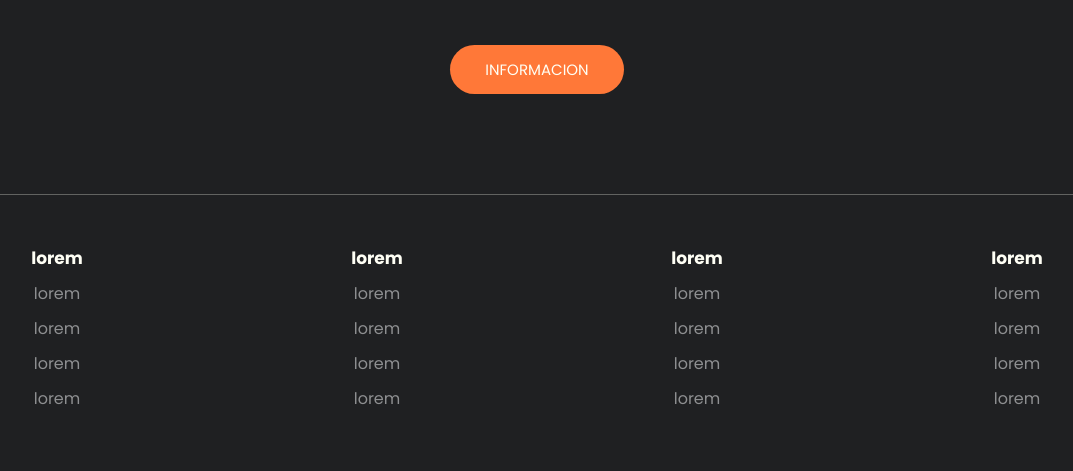
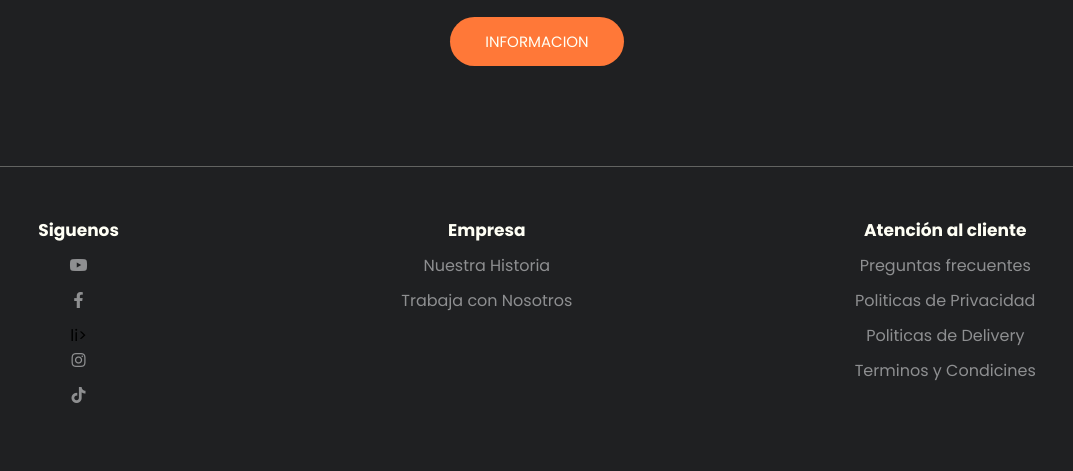
Before and after one commit to Frost173/Taller_Web, a PHP site: page / in a window 1280 px wide. Shown: the part 3040-3511 px from the top of the page, without its empty margins (103-1176 px from the left). After the commit the page ends 3443 px from the top, so only its background shows below. Run offline with PHP 8.4, Linux system fonts and the light colour scheme.

Commit message:
10/09/2024-00:52

```diff
--- a/Index.html
+++ b/Index.html
@@ -5,6 +5,7 @@
     <meta name="viewport" content="width=device-width, initial-scale=1.0">
     <title>Document</title>
     <link rel="stylesheet" href="style.css">
+    <link rel="stylesheet" href="https://cdnjs.cloudflare.com/ajax/libs/font-awesome/5.15.4/css/all.min.css">
 </head>
 <body>
     <header class="header">
@@ -36,7 +37,7 @@
                 <a href="#" class="btn-1">Informacion</a>
             </div>
             <div class="header-img">
-                <img src="imagenes/right.png" alt="">
+                <img src="imagenes/P1.jpg" alt="">
             </div>
 
         </div>
@@ -158,42 +159,30 @@
     <footer class="footer container">
 
         <div class="link">
-            <h3>lorem</h3>
+            <h3>Siguenos</h3>
             <ul>
-                <li><a href="#">lorem</a></li>
-                <li><a href="#">lorem</a></li>
-                <li><a href="#">lorem</a></li>
-                <li><a href="#">lorem</a></li>
+                <li><a href="https://www.youtube.com" target="_blank"><i class="fab fa-youtube"></i></a></li>
+                <li><a href="https://www.facebook.com" target="_blank"><i class="fab fa-facebook-f"></i></a>li>
+                <li><a href="https://www.instagram.com" target="_blank"><i class="fab fa-instagram"></i></a>                </li>
+                <li><a href="https://www.tiktok.com" target="_blank"><i class="fab fa-tiktok"></i></a></li>
             </ul>
         </div>
 
         <div class="link">
-            <h3>lorem</h3>
+            <h3>Empresa</h3>
             <ul>
-                <li><a href="#">lorem</a></li>
-                <li><a href="#">lorem</a></li>
-                <li><a href="#">lorem</a></li>
-                <li><a href="#">lorem</a></li>
+                <li><a href="NuestraHistoria.html">Nuestra Historia</a></li>
+                <li><a href="Trabaja.html">Trabaja con Nosotros</a></li>
             </ul>
         </div>
 
         <div class="link">
-            <h3>lorem</h3>
+            <h3>Atención al cliente</h3>
             <ul>
-                <li><a href="#">lorem</a></li>
-                <li><a href="#">lorem</a></li>
-                <li><a href="#">lorem</a></li>
-                <li><a href="#">lorem</a></li>
-            </ul>
-        </div>
-
-        <div class="link">
-            <h3>lorem</h3>
-            <ul>
-                <li><a href="#">lorem</a></li>
-                <li><a href="#">lorem</a></li>
-                <li><a href="#">lorem</a></li>
-                <li><a href="#">lorem</a></li>
+                <li><a href="Preguntas.html">Preguntas frecuentes</a></li>
+                <li><a href="PoliticaPrivacidad.html">Politicas de Privacidad</a></li>
+                <li><a href="PoliticasDelivery.html">Politicas de Delivery</a></li>
+                <li><a href="TerminosCondiciones.html">Terminos y Condicines</a></li>
             </ul>
         </div>
 
--- a/NuestraHistoria.html
+++ b/NuestraHistoria.html
@@ -65,7 +65,7 @@
     <footer>
         <div class="link">
             <h2>Contactos</h2>
-            <h3>Hoarario de Atención</h3>
+            <h3>Horario de Atención</h3>
             <p>Lunes a Sabado: 11:00 AM - 11:00 PM</p>
             <li>
                 <img src="imagenes/telefono.png" alt="imagen telefono">
@@ -84,8 +84,7 @@
         </div>
         <div class="empresa">
             <h2>Empresa</h2>
-            <li><a href="NuestraHistoria.html">Nuestra
-                Historia</a></li>
+            <li><a href="NuestraHistoria.html">Nuestra Historia</a></li>
             <li><a href="Trabaja.html">Trabaja con Nosotros</a></li>
         </div>
         <div class="atencion"></div>
--- a/stylecarta.css
+++ b/stylecarta.css
@@ -124,7 +124,7 @@ p {
 }
 
 .header-img img {
-    width: 550px;
+    width: 500px;
 }
 
 
```
Also changed, not shown: imagenes/P1.jpg (added).
